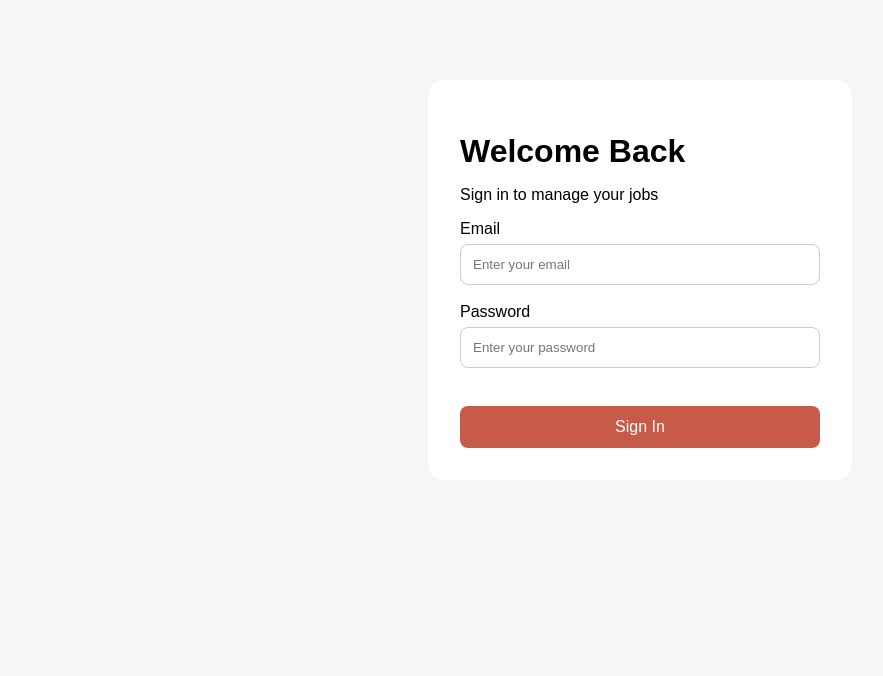
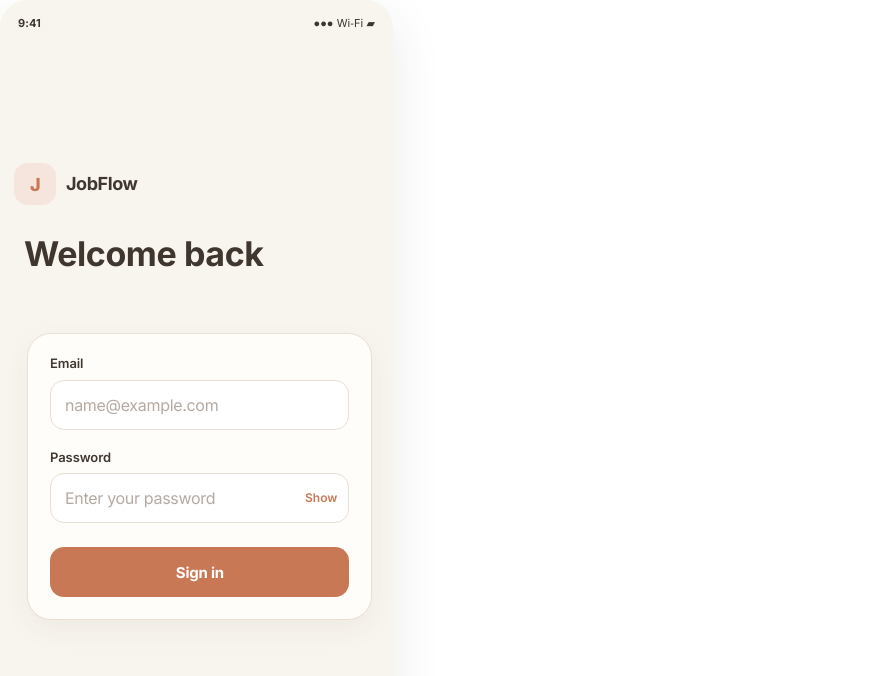
Before and after one commit to Krisy-uni/assessment-1---job-schedule-, a plain HTML site: page index.html in a window 1280 px wide. Shown: the whole page, without its empty margins (0-883 px from the left). Drawn offline with nearby package versions, Linux system fonts and the light colour scheme.

Commit message:
Initial commit from your app

```diff
--- /dev/null
+++ b/globals.css
@@ -0,0 +1,19 @@
+@import url("https://cdnjs.cloudflare.com/ajax/libs/meyer-reset/2.0/reset.min.css");
+@import url("https://fonts.googleapis.com/css?family=Inter:800,600,400,700");
+* {
+  -webkit-font-smoothing: antialiased;
+  box-sizing: border-box;
+}
+html,
+body {
+  margin: 0px;
+  min-height: 100%;
+}
+/* a blue color as a generic focus style */
+button:focus-visible {
+  outline: 2px solid #4a90e2 !important;
+  outline: -webkit-focus-ring-color auto 5px !important;
+}
+a {
+  text-decoration: none;
+}
--- a/index.html
+++ b/index.html
@@ -1,85 +1,108 @@
-
 <!DOCTYPE html>
 <html lang="en">
 <head>
-    <meta charset="UTF-8">
-    <meta name="viewport" content="width=device-width, initial-scale=1.0">
-    <title>Job Schedule - Login</title>
-    <style>
-    body {
-        font-family: Arial, sans-serif;
-        background: #f6f6f6;
-        margin: 0;
-        padding: 0;
-    }
-
-    main {
-        max-width: 360px;
-        margin: 80px auto;
-        background: white;
-        padding: 32px;
-        border-radius: 16px;
-    }
-
-    h1 {
-        margin-bottom: 8px;
-    }
-
-    input {
-        width: 100%;
-        box-sizing: border-box;
-        padding: 12px;
-        margin-top: 6px;
-        border: 1px solid #ccc;
-        border-radius: 8px;
-    }
-
-    button {
-        width: 100%;
-        padding: 12px;
-        margin-top: 20px;
-        border: none;
-        border-radius: 8px;
-        background: #c85a4a;
-        color: white;
-        font-size: 16px;
-        cursor: pointer;
-    }
-</style>
+<meta charset="utf-8">
+<meta name="viewport" content="width=device-width, initial-scale=1">
+<link rel="stylesheet" href="globals.css">
+<link rel="stylesheet" href="style.css">
+<title>JobFlow Sign In</title>
 </head>
-
 <body>
-
-    <main>
-        <h1>Welcome Back</h1>
-        <p>Sign in to manage your jobs</p>
-
-        <form method="post" action="#">
-            <label for="email">Email</label><br>
+<main class="login" data-model-id="13:652">
+<section class="section-login" aria-labelledby="welcome-heading">
+<div class="container-6" aria-label="Device status">
+<div class="div-wrapper-2">
+<span class="text-wrapper-8">9:41</span>
+</div>
+<div class="div-wrapper-2" aria-hidden="true">
+<span class="text-wrapper-9">●●● Wi‑Fi ▰</span>
+</div>
+</div>
+<header class="container-4">
+<div class="container-5" aria-hidden="true">
+<span class="text-wrapper-6">J</span>
+</div>
+<div class="text">
+<span class="text-wrapper-7">JobFlow</span>
+</div>
+</header>
+<div class="container-3">
+<div class="div">
+<h1 class="text-wrapper-5" id="welcome-heading">Welcome back</h1>
+</div>
+<div class="paragraph" aria-hidden="true"></div>
+</div>
+<div class="form-margin">
+<form class="form" action="#" method="post">
+<div class="div">
+<label class="label" for="email">
+<span class="text-wrapper">Email</span>
+</label>
 <input
-                type="email"
+              class="email-input"
               id="email"
               name="email"
-                placeholder="Enter your email"
+              type="email"
+              inputmode="email"
+              autocomplete="email"
+              placeholder="name@example.com"
+              aria-required="true"
               required
             >
-
-            <br><br>
-
-            <label for="password">Password</label><br>
+</div>
+<div class="container">
+<label class="div" for="password">
+<span class="text-wrapper">Password</span>
+</label>
+<div class="container-margin">
+<div class="container-2">
 <input
-                type="password"
+                  class="password-input"
                   id="password"
                   name="password"
+                  type="password"
+                  autocomplete="current-password"
                   placeholder="Enter your password"
+                  aria-required="true"
                   required
                 >
+<button
+                  class="button"
+                  type="button"
+                  aria-controls="password"
+                  aria-label="Show password"
+                  aria-pressed="false"
+                >
+<span class="text-wrapper-3">Show</span>
+</button>
+</div>
+</div>
+</div>
+<div class="button-wrapper">
+<button class="div-wrapper" type="submit">
+<span class="text-wrapper-4">Sign in</span>
+</button>
+</div>
+</form>
+</div>
+</section>
+</main>
+<script>
+const passwordInput = document.getElementById("password");
+    const passwordToggle = document.querySelector(".button");
+    const passwordToggleLabel = passwordToggle.querySelector(".text-wrapper-3");
 
-            <br><br>
+    passwordToggle.addEventListener("click", () => {
+      const isPasswordVisible = passwordInput.type === "text";
 
-            <button type="submit">Sign In</button>
-        </form>
-    </main>
-
+      passwordInput.type = isPasswordVisible ? "password" : "text";
+      passwordToggle.setAttribute("aria-pressed", String(!isPasswordVisible));
+      passwordToggle.setAttribute(
+        "aria-label",
+        isPasswordVisible ? "Show password" : "Hide password"
+      );
+      passwordToggleLabel.textContent = isPasswordVisible ? "Show" : "Hide";
+    });
+  </script>
 </body>
 </html>
--- /dev/null
+++ b/style.css
@@ -0,0 +1,408 @@
+.login {
+  width: 100%;
+  min-width: 393px;
+  min-height: 852px;
+  position: relative;
+}
+
+.login .section-login {
+  position: absolute;
+  top: 0;
+  left: 0;
+  width: 393px;
+  height: 852px;
+  background-color: #f8f4ee;
+  border-radius: 28px;
+  overflow: hidden;
+  box-shadow: 0px 18px 50px #322d281a;
+}
+
+.login .form-margin {
+  position: absolute;
+  top: 299px;
+  left: 14px;
+  width: 345px;
+  height: 322px;
+}
+
+.login .form {
+  display: flex;
+  flex-direction: column;
+  width: 345px;
+  align-items: flex-start;
+  padding: 22px;
+  position: relative;
+  top: 34px;
+  left: 13px;
+  background-color: #fffdf9;
+  border-radius: 24px;
+  border: 1px solid;
+  border-color: #eadfd5;
+  box-shadow: 0px 10px 28px #5541340d;
+}
+
+.login .div {
+  display: flex;
+  flex-direction: column;
+  align-items: flex-start;
+  position: relative;
+  align-self: stretch;
+  width: 100%;
+  flex: 0 0 auto;
+}
+
+.login .label {
+  width: 299px;
+  height: 24px;
+  padding: 0px 0px 8px;
+  display: flex;
+  flex-direction: column;
+  align-items: flex-start;
+  position: relative;
+}
+
+.login .text-wrapper {
+  position: relative;
+  width: fit-content;
+  margin-top: -1px;
+  font-family: "Inter", Helvetica;
+  font-weight: 600;
+  color: #3f372f;
+  font-size: 13px;
+  letter-spacing: -0.08px;
+  line-height: normal;
+}
+
+.login .email-input {
+  display: flex;
+  flex-direction: column;
+  width: 299px;
+  height: 50px;
+  align-items: flex-start;
+  justify-content: center;
+  padding: 0px 14px;
+  position: relative;
+  background-color: #ffffff;
+  border-radius: 14px;
+  overflow: hidden;
+  border: 1px solid;
+  border-color: #eadfd5;
+}
+
+.login .text-wrapper-2 {
+  position: relative;
+  align-self: stretch;
+  font-family: "Inter", Helvetica;
+  font-weight: 400;
+  color: #b5aaa2;
+  font-size: 16px;
+  letter-spacing: -0.31px;
+  line-height: normal;
+}
+
+.login .container {
+  display: flex;
+  flex-direction: column;
+  width: 299px;
+  align-items: flex-start;
+  padding: 20px 0px;
+  position: relative;
+  flex: 0 0 auto;
+}
+
+.login .container-margin {
+  display: flex;
+  flex-direction: column;
+  align-items: flex-start;
+  padding: 8px 0px 0px;
+  position: relative;
+  align-self: stretch;
+  width: 100%;
+  flex: 0 0 auto;
+}
+
+.login .container-2 {
+  position: relative;
+  align-self: stretch;
+  width: 100%;
+  height: 50px;
+}
+
+.login .password-input {
+  display: flex;
+  flex-direction: column;
+  width: 299px;
+  height: 50px;
+  align-items: flex-start;
+  justify-content: center;
+  padding: 0px 68px 0px 14px;
+  position: absolute;
+  top: 0;
+  left: 0;
+  background-color: #ffffff;
+  border-radius: 14px;
+  overflow: hidden;
+  border: 1px solid;
+  border-color: #eadfd5;
+}
+
+.login .button {
+  all: unset;
+  box-sizing: border-box;
+  display: inline-flex;
+  flex-direction: column;
+  align-items: center;
+  justify-content: center;
+  position: absolute;
+  top: 18px;
+  left: 255px;
+}
+
+.login .text-wrapper-3 {
+  position: relative;
+  width: fit-content;
+  margin-top: -1px;
+  font-family: "Inter", Helvetica;
+  font-weight: 600;
+  color: #c97855;
+  font-size: 12px;
+  text-align: center;
+  letter-spacing: 0;
+  line-height: normal;
+}
+
+.login .button-wrapper {
+  position: relative;
+  align-self: stretch;
+  width: 100%;
+  height: 54px;
+}
+
+.login .div-wrapper {
+  all: unset;
+  box-sizing: border-box;
+  position: relative;
+  top: 4px;
+  width: 299px;
+  height: 50px;
+  display: flex;
+  background-color: #c97855;
+  border-radius: 14px;
+}
+
+.login .text-wrapper-4 {
+  margin-top: 16px;
+  width: 48px;
+  height: 18px;
+  margin-left: 125.8px;
+  font-family: "Inter", Helvetica;
+  font-weight: 700;
+  color: #ffffff;
+  font-size: 15px;
+  text-align: center;
+  letter-spacing: -0.23px;
+  line-height: normal;
+  white-space: nowrap;
+}
+
+.login .container-3 {
+  display: flex;
+  flex-direction: column;
+  width: 345px;
+  align-items: flex-start;
+  padding: 72px 0px 0px;
+  position: absolute;
+  top: 163px;
+  left: 24px;
+}
+
+.login .text-wrapper-5 {
+  position: relative;
+  width: fit-content;
+  margin-top: -1px;
+  font-family: "Inter", Helvetica;
+  font-weight: 700;
+  color: #3f372f;
+  font-size: 34px;
+  letter-spacing: -0.41px;
+  line-height: 39.1px;
+  white-space: nowrap;
+}
+
+.login .paragraph {
+  position: relative;
+  width: 345px;
+  height: 34px;
+}
+
+.login .container-4 {
+  display: flex;
+  width: 345px;
+  align-items: center;
+  gap: 10px;
+  position: absolute;
+  top: 163px;
+  left: 14px;
+}
+
+.login .container-5 {
+  display: flex;
+  width: 42px;
+  height: 42px;
+  align-items: center;
+  justify-content: center;
+  position: relative;
+  background-color: #f5e5dc;
+  border-radius: 14px;
+}
+
+.login .text-wrapper-6 {
+  position: relative;
+  width: fit-content;
+  font-family: "Inter", Helvetica;
+  font-weight: 800;
+  color: #c97855;
+  font-size: 18px;
+  letter-spacing: -0.44px;
+  line-height: normal;
+}
+
+.login .text {
+  display: inline-flex;
+  flex-direction: column;
+  align-items: flex-start;
+  position: relative;
+  flex: 0 0 auto;
+}
+
+.login .text-wrapper-7 {
+  position: relative;
+  width: fit-content;
+  margin-top: -1px;
+  font-family: "Inter", Helvetica;
+  font-weight: 700;
+  color: #3f372f;
+  font-size: 18px;
+  letter-spacing: -0.44px;
+  line-height: normal;
+}
+
+.login .container-6 {
+  display: flex;
+  width: 393px;
+  height: 26px;
+  align-items: flex-start;
+  justify-content: space-between;
+  padding: 8px 18px 0px;
+  position: absolute;
+  top: 9px;
+  left: 0;
+}
+
+.login .div-wrapper-2 {
+  align-self: stretch;
+  display: inline-flex;
+  flex-direction: column;
+  align-items: flex-start;
+  position: relative;
+  flex: 0 0 auto;
+}
+
+.login .text-wrapper-8 {
+  position: relative;
+  width: fit-content;
+  margin-top: -1px;
+  font-family: "Inter", Helvetica;
+  font-weight: 700;
+  color: #3d352f;
+  font-size: 11px;
+  letter-spacing: 0.06px;
+  line-height: normal;
+  white-space: nowrap;
+}
+
+.login .text-wrapper-9 {
+  position: relative;
+  width: fit-content;
+  margin-top: -1px;
+  font-family: "Inter", Helvetica;
+  font-weight: 400;
+  color: #3d352f;
+  font-size: 11px;
+  letter-spacing: 0.06px;
+  line-height: normal;
+  white-space: nowrap;
+}
+/* Original CSS is injected above this comment. */
+
+.login input.email-input,
+.login input.password-input {
+  appearance: none;
+  -webkit-appearance: none;
+  font-family: "Inter", Helvetica, sans-serif;
+  font-weight: 400;
+  font-size: 16px;
+  letter-spacing: -0.31px;
+  line-height: normal;
+  color: #3f372f;
+  outline: none;
+}
+
+.login input.email-input::placeholder,
+.login input.password-input::placeholder {
+  color: #b5aaa2;
+  opacity: 1;
+}
+
+.login input.email-input:focus-visible,
+.login input.password-input:focus-visible {
+  border-color: #c97855;
+  box-shadow: 0 0 0 3px #c9785526;
+}
+
+.login .button:focus-visible,
+.login .div-wrapper:focus-visible {
+  outline: 2px solid #c97855 !important;
+  outline-offset: 3px;
+}
+
+@media (max-width: 393px) {
+  .login {
+    min-width: 0;
+  }
+
+  .login .section-login {
+    width: 100%;
+  }
+
+  .login .form-margin {
+    width: calc(100% - 48px);
+  }
+
+  .login .form {
+    width: 100%;
+  }
+
+  .login .label,
+  .login .email-input,
+  .login .container,
+  .login .password-input,
+  .login .div-wrapper,
+  .login .container-3,
+  .login .container-4 {
+    width: 100%;
+  }
+
+  .login .password-input {
+    padding-right: 68px;
+  }
+
+  .login .button {
+    left: auto;
+    right: 14px;
+  }
+
+  .login .container-6 {
+    width: 100%;
+  }
+}
```
Also changed, not shown: .screen-graph.json (added). Lines whose indentation alone changed are shown as unchanged.
